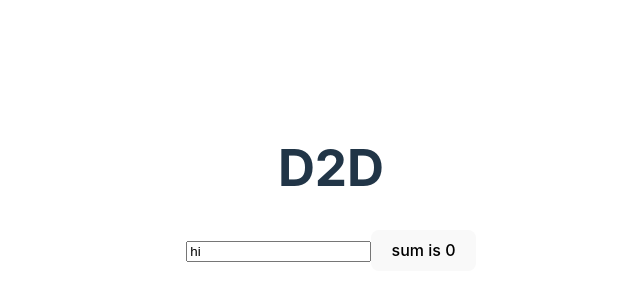
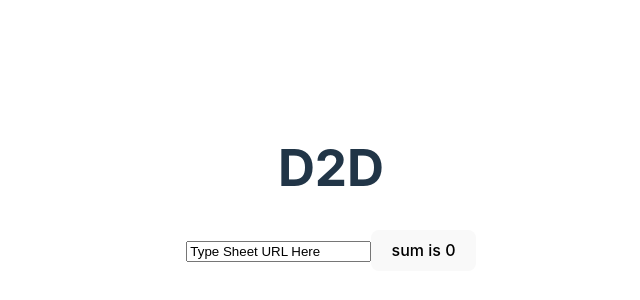
Before and after one commit to Codelab-Davis/d2d-graph-applet, a React (Vite) app in the folder frontend/: page / in a window 1280 px wide. Shown: the part 212-512 px from the top of the page, without its empty margins (309-949 px from the left). Built offline with nearby package versions, Linux system fonts and the light colour scheme.

Commit message:
added parsing for full google sheet URL

```diff
--- a/frontend/src/App.tsx
+++ b/frontend/src/App.tsx
@@ -4,7 +4,8 @@ import './App.css';
 
 
 function App() {
-  const [sheetId, setSheetId] = useState("hi");
+  const [sheetId, setSheetId] = useState("");
+  const [sheetURL, setSheetURL] = useState("Type Sheet URL Here");
   const [sum, setSum] = useState(0);
 
   const click = () => {
@@ -17,7 +18,7 @@ function App() {
       .then(response => response.json())
       .then(data => {
         for (let count = 0; count < data.data.length; count++) {
-          //temp += data.data[count]['a'];
+          temp += data.data[count]['A1'];
           let timeObject = data.data[count]['Time'];
           timeObject = timeObject.split(",");
 
@@ -29,6 +30,7 @@ function App() {
 
           // print cell A1, repeat for other cells
           console.log(data.data[count]['A1']);
+          // need error handling for input of wrong google sheet
         }
         setSum(temp);
         console.log(temp);
@@ -40,7 +42,9 @@ function App() {
   // const spreadsheetId = '10WDbAPAY7Xl5DT36VuMheTPTTpqx9x0C5sDCnh4BGps'
 
   const change =  (event: React.ChangeEvent<HTMLInputElement>) => {
-    setSheetId(event.target.value);
+    // parse url for sheetId
+    setSheetURL(event.target.value);
+    setSheetId(event.target.value.split('/')[5]);
   }
 
 
@@ -48,7 +52,7 @@ function App() {
     <div className = "App">
       <h1>D2D</h1>
       <input onChange = {change}
-      value = {sheetId}/>
+      value = {sheetURL}/>
       <button onClick =  {click}> sum is {sum}
 
       </button>
```
